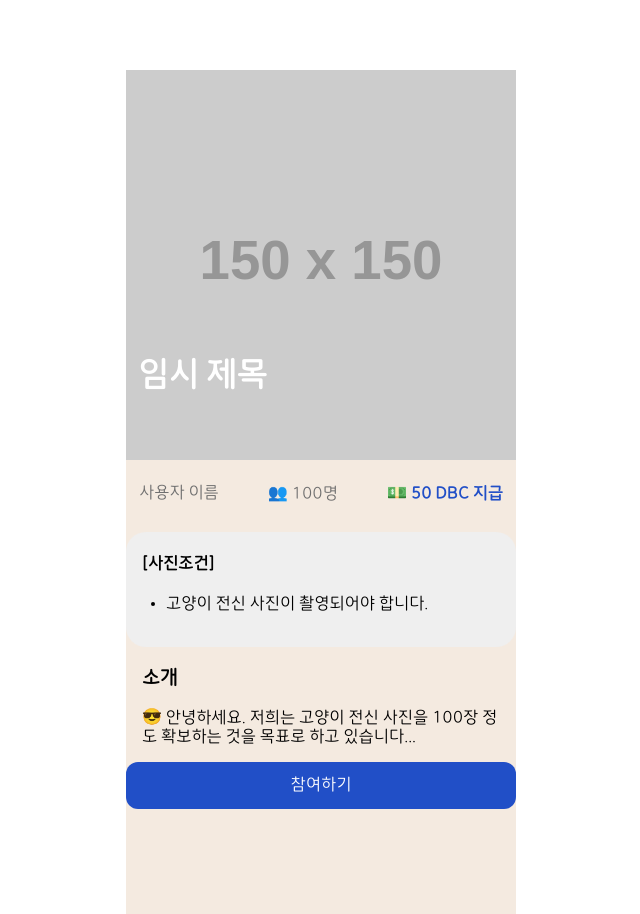
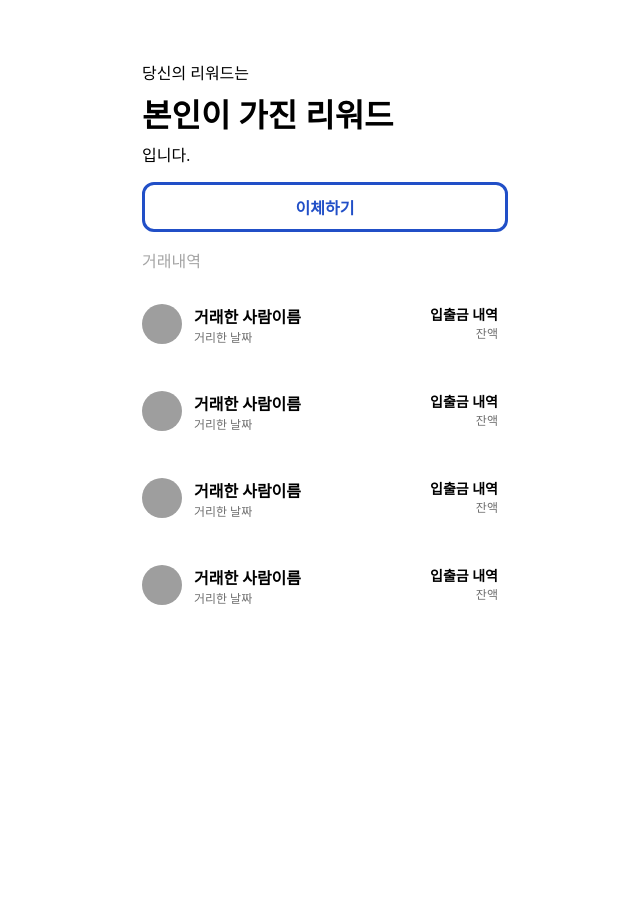
Before and after one commit to heeyyeon/gh-repo-clone-RenewRTeam-front, a React (Create React App) app in the folder pp/: page /detail/1 in a window 1280 px wide. Shown: the whole page, without its empty margins (319-959 px from the left). Built offline with nearby package versions, Linux system fonts and the light colour scheme; grey boxes are pictures that could not be loaded.

Commit message:
reward 컴포넌트 추가

```diff
--- /dev/null
+++ b/pp/src/components/Trading/Trading.css
@@ -0,0 +1,67 @@
+.trading {
+    width: 390px;
+    height: 71px;
+    border: 1px solid var(#DFDFDF);
+    margin: 16px ;
+    display: flex;
+}
+
+.trading-image {
+    width: 40px;
+    height: 40px;
+    border-radius: 70%;
+    overflow: hidden;
+    margin-top: 16px;
+}
+
+.trading-name,
+.trading-date,
+.trading-trading,
+.trading-balance {
+    margin: 0px 12px;
+}
+
+.trading-name {
+    color: black;
+    font-family: 'SOYOMapleRegular';
+    font-size: 16px;
+    font-style: normal;
+    font-weight: 600;
+    line-height: normal;
+    position: relative; /* 위치 지정을 위해 필요 */
+}
+
+.trading-date {
+    top: 6px; /* name 보다 1px 아래에 위치 */
+    left: 60px; /* image 에서 12px 떨어진 오른쪽에 위치 */
+    color:  #6F6F6F;
+    font-family: 'SOYOMapleRegular';
+    font-size: 12px;
+    font-style: normal;
+    font-weight: 400;
+    line-height: normal;
+
+}
+
+.trading-trading {
+    color: black;
+    text-align: right;
+    font-family: 'SOYOMapleRegular';
+    font-size: 14px;
+    font-style: normal;
+    font-weight: 600;
+    line-height: normal;
+
+}
+
+.trading-balance {
+    top: 4px;
+    /* right:16px; */
+    color:  #6F6F6F;
+    text-align: right;
+    font-family: 'SOYOMapleRegular';
+    font-size: 12px;
+    font-style: normal;
+    font-weight: 400;
+    line-height: normal;
+}
--- /dev/null
+++ b/pp/src/components/Trading/Trading.jsx
@@ -0,0 +1,21 @@
+import React from 'react';
+import './Trading.css';
+
+function Trading({image, name, date, trading, balance}) {
+    return (
+        <div className="trading">
+            <img src={image} alt='' className='trading-image' />
+            <p>
+                <h2 className='trading-name'><b>{name}</b></h2>
+                <h3 className='trading-date'>{date}</h3>
+            </p>
+            <p style={{width:'105px'}}></p>
+            <p>
+                <h2 className='trading-trading'><b>{trading}</b></h2>
+                <h3 className='trading-balance'>{balance}</h3>
+            </p>
+        </div>
+    )
+}
+
+export default Trading;
--- a/pp/src/index.js
+++ b/pp/src/index.js
@@ -1,17 +1,27 @@
 import React from 'react';
-import ReactDOM from 'react-dom/client';
+import ReactDOM from 'react-dom';
 import './index.css';
-import App from './App';
-import reportWebVitals from './reportWebVitals';
+// import App from './App';
+// import reportWebVitals from './reportWebVitals';
 
-const root = ReactDOM.createRoot(document.getElementById('root'));
-root.render(
-  <React.StrictMode>
-    <App />
-  </React.StrictMode>
+
+// const root = ReactDOM.createRoot(document.getElementById('root'));
+// root.render(
+//   <React.StrictMode>
+//     <App />
+//   </React.StrictMode>
+// );
+
+import Reward from "./pages/Reward/Reward";
+//중요한 코드!
+ ReactDOM.render(
+ <React.StrictMode>
+ <Reward />
+ </React.StrictMode>,
+ document.getElementById('root')
 );
 
 // If you want to start measuring performance in your app, pass a function
 // to log results (for example: reportWebVitals(console.log))
 // or send to an analytics endpoint. Learn more: https://bit.ly/CRA-vitals
-reportWebVitals();
+// reportWebVitals();
--- /dev/null
+++ b/pp/src/pages/Reward/Reward.css
@@ -0,0 +1,26 @@
+.reward {
+    width: 390px;
+    height: 844px;
+    margin: 0 auto;
+    /* overflow: hidden; */
+    position: relative;
+    font-family: 'SOYOMapleRegular';
+}
+
+.reward-button {
+    width: 340px;
+    /* flex-shrink: 0; */
+    /* position: relative; */
+    border: 3px solid #214FC7;
+    border-radius: 12px;
+    border-color: #214FC7;
+    background-color: white;
+    padding: 10px; /* 내용과 테두리 사이 간격 조정 */
+    color: #214FC7;
+    text-align: center;
+    margin: 16px; /*상단 여백 추가*/
+
+    display: flex; /* 내용을 수직, 수평 중앙으로 정렬하기 위한 속성 추가 */
+    align-items: center; /* 수직 중앙 정렬 */
+    justify-content: center; /* 수평 중앙 정렬 */
+}
--- /dev/null
+++ b/pp/src/pages/Reward/Reward.jsx
@@ -0,0 +1,57 @@
+import React, { useState } from 'react';
+import Trading from '../../components/Trading/Trading';
+import './Reward.css';
+
+function Reward() {
+
+    const [model] = useState({
+        myReward: '본인이 가진 리워드',
+        image: 'https://via.placeholder.com/150',
+        name: '거래한 사람이름',
+        date: '거리한 날짜',
+        trading: '입출금 내역',
+        balance: '잔액'
+    });
+
+    return (
+        <div className='reward'>
+            <p style={{
+                color: 'black', margin:'60px 0px 0px 16px', fontSize:'16px', fontSize:'16px'}}>당신의 리워드는</p>
+            <p style={{margin:'6px 16px', fontSize:'16px', fontSize:'32px'}}><b>{model ? model.myReward : "Loading..."} </b></p>
+            <p style={{margin:'6px 16px', fontSize:'16px'}}>입니다.</p>
+            {/** 버튼 컴포넌트 들어올 자리, 지금은 만든게 없어서 대체 */}
+            <div className='reward-button'><b>이체하기</b></div>
+            <p style={{color:'#A5A5A5', marginLeft:'16px'}}>거래내역</p>
+            <Trading
+            image src={model ? model.image : "defaul_image.png"}
+            name= {model ? model.name : "Loading..."}
+            date= {model ? model.date : "Loading..."}
+            trading= {model ? model.trading : "Loading..."}
+            balance= {model ? model.balance : "Loading..."}
+            />
+            <Trading
+            image src={model ? model.image : "defaul_image.png"}
+            name= {model ? model.name : "Loading..."}
+            date= {model ? model.date : "Loading..."}
+            trading= {model ? model.trading : "Loading..."}
+            balance= {model ? model.balance : "Loading..."}
+            />
+            <Trading
+            image src={model ? model.image : "defaul_image.png"}
+            name= {model ? model.name : "Loading..."}
+            date= {model ? model.date : "Loading..."}
+            trading= {model ? model.trading : "Loading..."}
+            balance= {model ? model.balance : "Loading..."}
+            />
+            <Trading
+            image src={model ? model.image : "defaul_image.png"}
+            name= {model ? model.name : "Loading..."}
+            date= {model ? model.date : "Loading..."}
+            trading= {model ? model.trading : "Loading..."}
+            balance= {model ? model.balance : "Loading..."}
+            />
+        </div>
+    )
+}
+
+export default Reward;
```
